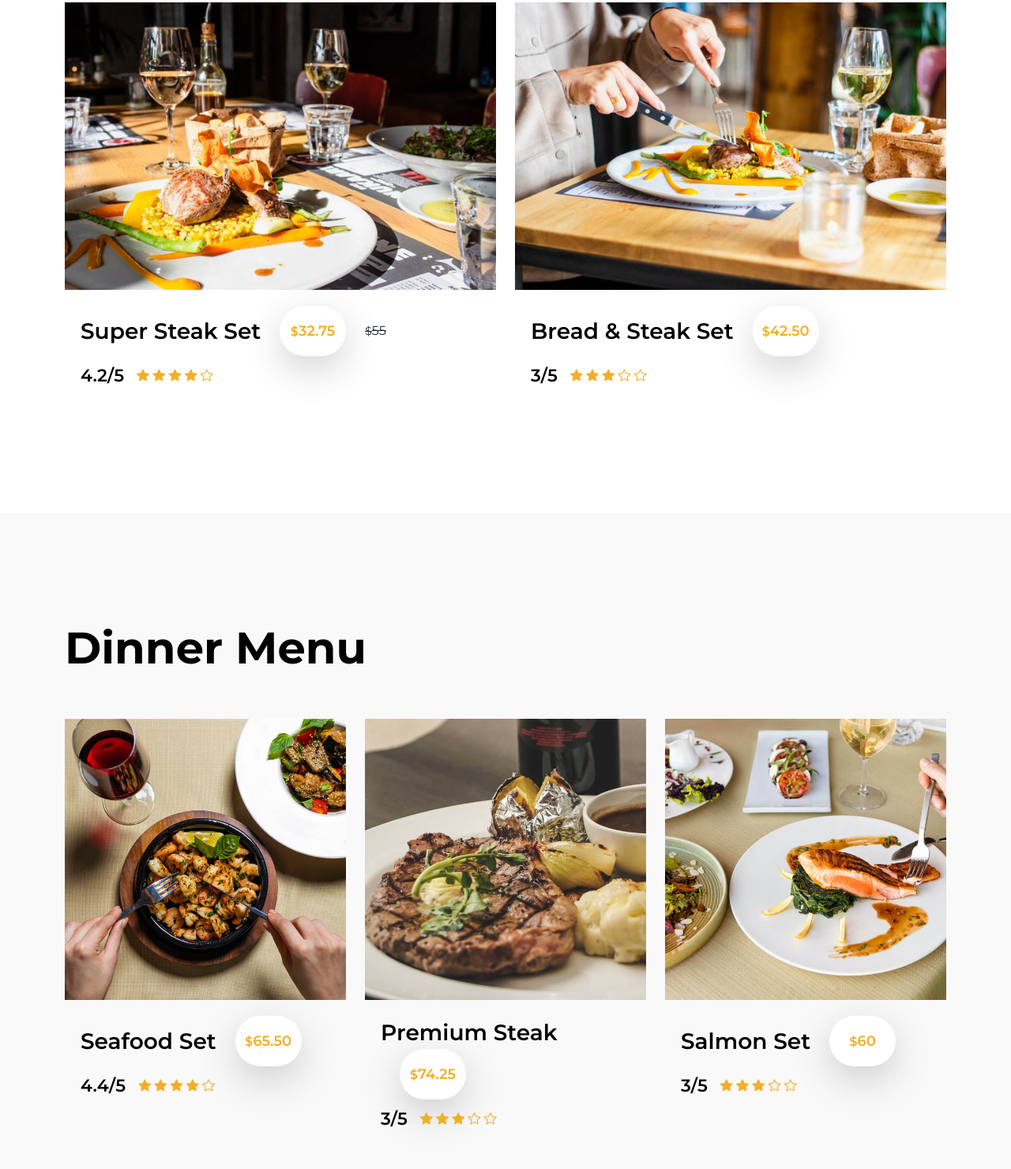
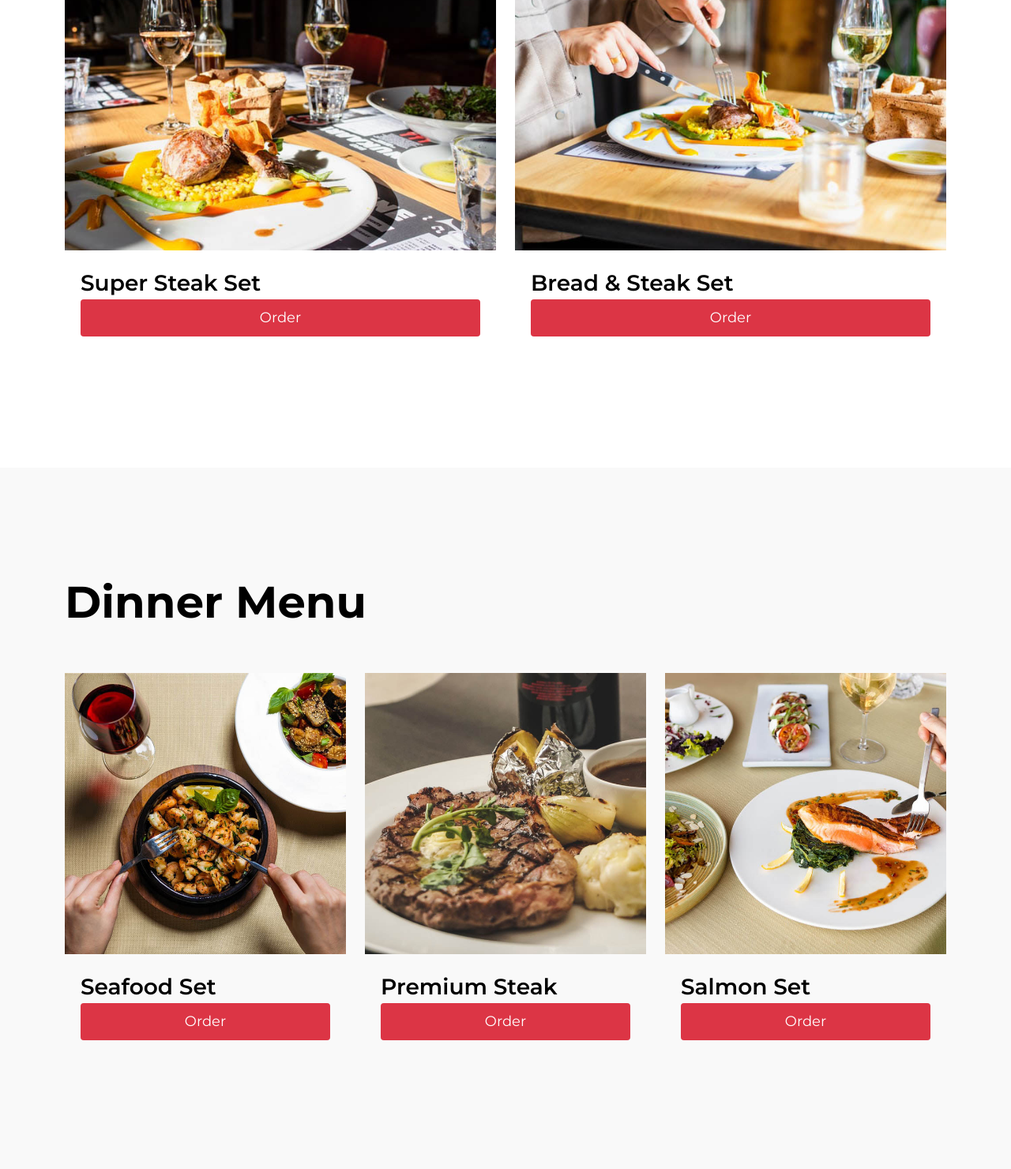
Before and after one commit to Blades01/launch-arena, a plain HTML site: page menu.html in a window 1280 px wide. Shown: the part 1800-3280 px from the top of the page at 79% size. Drawn offline with Linux system fonts and the light colour scheme.

Commit message:
more updates

```diff
--- a/menu.html
+++ b/menu.html
@@ -99,13 +99,17 @@
                             <div class="menu-thumb">
                                 <img src="images/breakfast/brett-jordan-8xt8-HIFqc8-unsplash.jpg" class="img-fluid menu-image" alt="">
 
-                                <div class="menu-info d-flex flex-wrap align-items-center">
+                                <div class="menu-info align-items-center">
                                     <h4 class="mb-0">Fresh Start</h4>
 
-                                    <span class="price-tag bg-white shadow-lg ms-4"><small>$</small>24.50</span>
+                                    <div class="d-lg-block d-sm-block">
+                                        <button type="button" class="custom-btn btn btn-danger w-100">Order</button>
+                                    </div>
+
+                                    <!-- <span class="price-tag bg-white shadow-lg ms-4"><small>$</small>24.50</span> -->
 
                                     <div class="d-flex flex-wrap align-items-center w-100 mt-2">
-                                        <h6 class="reviews-text mb-0 me-3">4.4/5</h6>
+                                        <!-- <h6 class="reviews-text mb-0 me-3">4.4/5</h6>
 
                                         <div class="reviews-stars">
                                             <i class="bi-star-fill reviews-icon"></i>
@@ -113,9 +117,10 @@
                                             <i class="bi-star-fill reviews-icon"></i>
                                             <i class="bi-star-fill reviews-icon"></i>
                                             <i class="bi-star reviews-icon"></i>
-                                        </div>
+                                        </div> -->
 
                                         <!-- <p class="reviews-text mb-0 ms-4">128 Reviews</p> -->
+
                                     </div>
                                 </div>
                             </div>
@@ -125,21 +130,25 @@
                             <div class="menu-thumb">
                                 <img src="images/breakfast/lucas-swennen-1W_MyJSRLuQ-unsplash.jpg" class="img-fluid menu-image" alt="">
 
-                                <div class="menu-info d-flex flex-wrap align-items-center">
+                                <div class="menu-info align-items-center">
                                     <h4 class="mb-0">Baked Creamy</h4>
 
-                                    <span class="price-tag bg-white shadow-lg ms-4"><small>$</small>16.50</span>
+                                    <div class="d-lg-block d-sm-block">
+                                        <button type="button" class="custom-btn btn btn-danger w-100">Order</button>
+                                    </div>
+
+                                    <!-- <span class="price-tag bg-white shadow-lg ms-4"><small>$</small>16.50</span> -->
 
                                     <div class="d-flex flex-wrap align-items-center w-100 mt-2">
-                                        <h6 class="reviews-text mb-0 me-3">3/5</h6>
+                                        <!-- <h6 class="reviews-text mb-0 me-3">3/5</h6> -->
 
-                                        <div class="reviews-stars">
+                                        <!-- <div class="reviews-stars">
                                             <i class="bi-star-fill reviews-icon"></i>
                                             <i class="bi-star-fill reviews-icon"></i>
                                             <i class="bi-star-fill reviews-icon"></i>
                                             <i class="bi-star reviews-icon"></i>
                                             <i class="bi-star reviews-icon"></i>
-                                        </div>
+                                        </div> -->
 
                                         <!-- <p class="reviews-text mb-0 ms-4">64 Reviews</p> -->
                                     </div>
@@ -151,15 +160,19 @@
                             <div class="menu-thumb">
                                 <img src="images/breakfast/louis-hansel-dphM2U1xq0U-unsplash.jpg" class="img-fluid menu-image" alt="">
 
-                                <div class="menu-info d-flex flex-wrap align-items-center">
+                                <div class="menu-info align-items-center">
                                     <h4 class="mb-0">Burger Set</h4>
 
-                                    <span class="price-tag bg-white shadow-lg ms-4"><small>$</small>24.50</span>
+                                    <div class="d-lg-block d-sm-block">
+                                        <button type="button" class="custom-btn btn btn-danger w-100">Order</button>
+                                    </div>
 
-                                    <del class="ms-4"><small>$</small>36.50</del>
+                                    <!-- <span class="price-tag bg-white shadow-lg ms-4"><small>$</small>24.50</span> -->
+
+                                    <!-- <del class="ms-4"><small>$</small>36.50</del> -->
 
                                     <div class="d-flex flex-wrap align-items-center w-100 mt-2">
-                                        <h6 class="reviews-text mb-0 me-3">3/5</h6>
+                                        <!-- <h6 class="reviews-text mb-0 me-3">3/5</h6>
 
                                         <div class="reviews-stars">
                                             <i class="bi-star-fill reviews-icon"></i>
@@ -167,7 +180,7 @@
                                             <i class="bi-star-fill reviews-icon"></i>
                                             <i class="bi-star reviews-icon"></i>
                                             <i class="bi-star reviews-icon"></i>
-                                        </div>
+                                        </div> -->
 
                                         <!-- <p class="reviews-text mb-0 ms-4">32 Reviews</p> -->
                                     </div>
@@ -191,23 +204,27 @@
                             <div class="menu-thumb">
                                 <img src="images/lunch/louis-hansel-cH5IPjaAYyo-unsplash.jpg" class="img-fluid menu-image" alt="">
 
-                                <div class="menu-info d-flex flex-wrap align-items-center">
+                                <div class="menu-info align-items-center">
                                     <h4 class="mb-0">Super Steak Set</h4>
 
-                                    <span class="price-tag bg-white shadow-lg ms-4"><small>$</small>32.75</span>
+                                    <div class="d-lg-block d-sm-block">
+                                        <button type="button" class="custom-btn btn btn-danger w-100">Order</button>
+                                    </div>
 
-                                    <del class="ms-4"><small>$</small>55</del>
+                                    <!-- <span class="price-tag bg-white shadow-lg ms-4"><small>$</small>32.75</span>
+
+                                    <del class="ms-4"><small>$</small>55</del> -->
 
                                     <div class="d-flex flex-wrap align-items-center w-100 mt-2">
-                                        <h6 class="reviews-text mb-0 me-3">4.2/5</h6>
+                                        <!-- <h6 class="reviews-text mb-0 me-3">4.2/5</h6> -->
 
-                                        <div class="reviews-stars">
+                                        <!-- <div class="reviews-stars">
                                             <i class="bi-star-fill reviews-icon"></i>
                                             <i class="bi-star-fill reviews-icon"></i>
                                             <i class="bi-star-fill reviews-icon"></i>
                                             <i class="bi-star-fill reviews-icon"></i>
                                             <i class="bi-star reviews-icon"></i>
-                                        </div>
+                                        </div> -->
 
                                         <!-- <p class="reviews-text mb-0 ms-4">66 Reviews</p> -->
                                     </div>
@@ -219,21 +236,25 @@
                             <div class="menu-thumb">
                                 <img src="images/lunch/louis-hansel-rheOvfxOlOA-unsplash.jpg" class="img-fluid menu-image" alt="">
 
-                                <div class="menu-info d-flex flex-wrap align-items-center">
+                                <div class="menu-info align-items-center">
                                     <h4 class="mb-0">Bread &amp; Steak Set</h4>
 
-                                    <span class="price-tag bg-white shadow-lg ms-4"><small>$</small>42.50</span>
+                                    <div class="d-lg-block d-sm-block">
+                                        <button type="button" class="custom-btn btn btn-danger w-100">Order</button>
+                                    </div>
+
+                                    <!-- <span class="price-tag bg-white shadow-lg ms-4"><small>$</small>42.50</span> -->
 
                                     <div class="d-flex flex-wrap align-items-center w-100 mt-2">
-                                        <h6 class="reviews-text mb-0 me-3">3/5</h6>
+                                        <!-- <h6 class="reviews-text mb-0 me-3">3/5</h6> -->
 
-                                        <div class="reviews-stars">
+                                        <!-- <div class="reviews-stars">
                                             <i class="bi-star-fill reviews-icon"></i>
                                             <i class="bi-star-fill reviews-icon"></i>
                                             <i class="bi-star-fill reviews-icon"></i>
                                             <i class="bi-star reviews-icon"></i>
                                             <i class="bi-star reviews-icon"></i>
-                                        </div>
+                                        </div> -->
 
                                         <!-- <p class="reviews-text mb-0 ms-4">84 Reviews</p> -->
                                     </div>
@@ -257,21 +278,25 @@
                             <div class="menu-thumb">
                                 <img src="images/dinner/farhad-ibrahimzade-ZipYER3NLhY-unsplash.jpg" class="img-fluid menu-image" alt="">
 
-                                <div class="menu-info d-flex flex-wrap align-items-center">
+                                <div class="menu-info align-items-center">
                                     <h4 class="mb-0">Seafood Set</h4>
 
-                                    <span class="price-tag bg-white shadow-lg ms-4"><small>$</small>65.50</span>
+                                    <div class="d-lg-block d-sm-block">
+                                        <button type="button" class="custom-btn btn btn-danger w-100">Order</button>
+                                    </div>
+
+                                    <!-- <span class="price-tag bg-white shadow-lg ms-4"><small>$</small>65.50</span> -->
 
                                     <div class="d-flex flex-wrap align-items-center w-100 mt-2">
-                                        <h6 class="reviews-text mb-0 me-3">4.4/5</h6>
+                                        <!-- <h6 class="reviews-text mb-0 me-3">4.4/5</h6> -->
 
-                                        <div class="reviews-stars">
+                                        <!-- <div class="reviews-stars">
                                             <i class="bi-star-fill reviews-icon"></i>
                                             <i class="bi-star-fill reviews-icon"></i>
                                             <i class="bi-star-fill reviews-icon"></i>
                                             <i class="bi-star-fill reviews-icon"></i>
                                             <i class="bi-star reviews-icon"></i>
-                                        </div>
+                                        </div> -->
 
                                         <!-- <p class="reviews-text mb-0 ms-4">102 Reviews</p> -->
                                     </div>
@@ -283,21 +308,25 @@
                             <div class="menu-thumb">
                                 <img src="images/dinner/keriliwi-c3mFafsFz2w-unsplash.jpg" class="img-fluid menu-image" alt="">
 
-                                <div class="menu-info d-flex flex-wrap align-items-center">
+                                <div class="menu-info align-items-center">
                                     <h4 class="mb-0">Premium Steak</h4>
 
-                                    <span class="price-tag bg-white shadow-lg ms-4"><small>$</small>74.25</span>
+                                    <div class="d-lg-block d-sm-block">
+                                        <button type="button" class="custom-btn btn btn-danger w-100">Order</button>
+                                    </div>
+
+                                    <!-- <span class="price-tag bg-white shadow-lg ms-4"><small>$</small>74.25</span> -->
 
                                     <div class="d-flex flex-wrap align-items-center w-100 mt-2">
-                                        <h6 class="reviews-text mb-0 me-3">3/5</h6>
+                                        <!-- <h6 class="reviews-text mb-0 me-3">3/5</h6> -->
 
-                                        <div class="reviews-stars">
+                                        <!-- <div class="reviews-stars">
                                             <i class="bi-star-fill reviews-icon"></i>
                                             <i class="bi-star-fill reviews-icon"></i>
                                             <i class="bi-star-fill reviews-icon"></i>
                                             <i class="bi-star reviews-icon"></i>
                                             <i class="bi-star reviews-icon"></i>
-                                        </div>
+                                        </div> -->
 
                                         <!-- <p class="reviews-text mb-0 ms-4">56 Reviews</p> -->
                                     </div>
@@ -309,21 +338,25 @@
                             <div class="menu-thumb">
                                 <img src="images/dinner/farhad-ibrahimzade-isHUj3N0194-unsplash.jpg" class="img-fluid menu-image" alt="">
 
-                                <div class="menu-info d-flex flex-wrap align-items-center">
+                                <div class="menu-info  align-items-center">
                                     <h4 class="mb-0">Salmon Set</h4>
 
-                                    <span class="price-tag bg-white shadow-lg ms-4"><small>$</small>60</span>
+                                    <div class="d-lg-block d-sm-block">
+                                        <button type="button" class="custom-btn btn btn-danger w-100">Order</button>
+                                    </div>
+
+                                    <!-- <span class="price-tag bg-white shadow-lg ms-4"><small>$</small>60</span> -->
 
                                     <div class="d-flex flex-wrap align-items-center w-100 mt-2">
-                                        <h6 class="reviews-text mb-0 me-3">3/5</h6>
+                                        <!-- <h6 class="reviews-text mb-0 me-3">3/5</h6> -->
 
-                                        <div class="reviews-stars">
+                                        <!-- <div class="reviews-stars">
                                             <i class="bi-star-fill reviews-icon"></i>
                                             <i class="bi-star-fill reviews-icon"></i>
                                             <i class="bi-star-fill reviews-icon"></i>
                                             <i class="bi-star reviews-icon"></i>
                                             <i class="bi-star reviews-icon"></i>
-                                        </div>
+                                        </div> -->
 
                                         <!-- <p class="reviews-text mb-0 ms-4">76 Reviews</p> -->
                                     </div>
```
